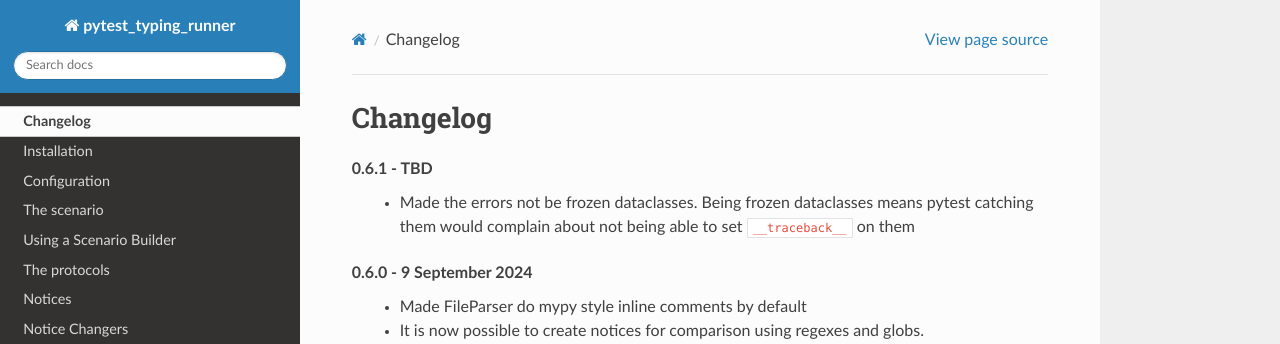
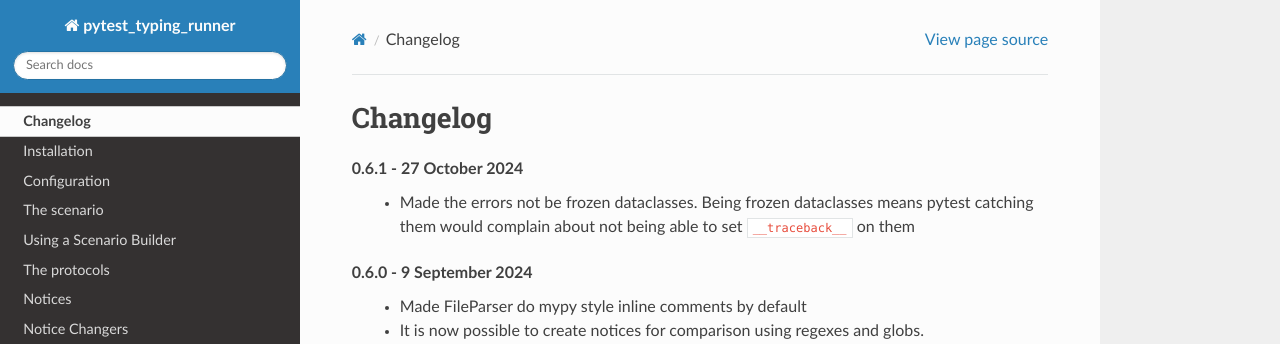
Before and after one commit to delfick/pytest-typing-runner, a Sphinx documentation site: the page built from docs/api/changelog.rst, in a window 1280 px wide and 976 px high. Shown: the top 344 px of the window. Built offline with Sphinx 7.4.7 and the Read the Docs theme 3.1.0, drawn with Linux system fonts in a browser that asks for light colours.

```diff
--- a/docs/api/changelog.rst
+++ b/docs/api/changelog.rst
@@ -5,7 +5,7 @@ Changelog
 
 .. _release-0.6.1:
 
-0.6.1 - TBD
+0.6.1 - 27 October 2024
     * Made the errors not be frozen dataclasses. Being frozen dataclasses means pytest catching
       them would complain about not being able to set ``__traceback__`` on them
 
--- a/pytest_typing_runner/version.py
+++ b/pytest_typing_runner/version.py
@@ -1 +1 @@
-VERSION = "0.6"
+VERSION = "0.6.1"
```
